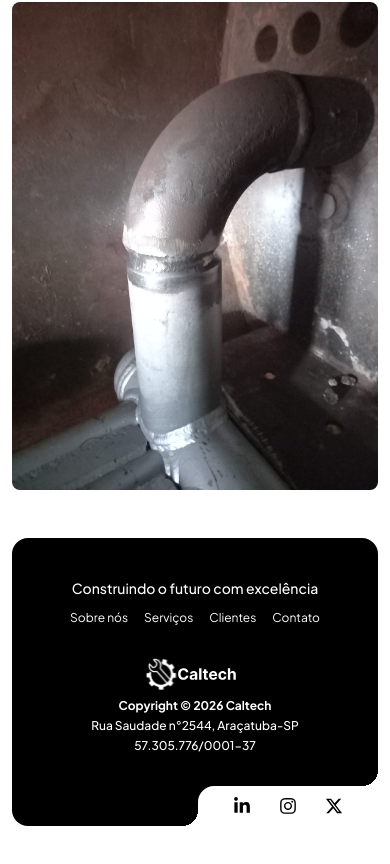
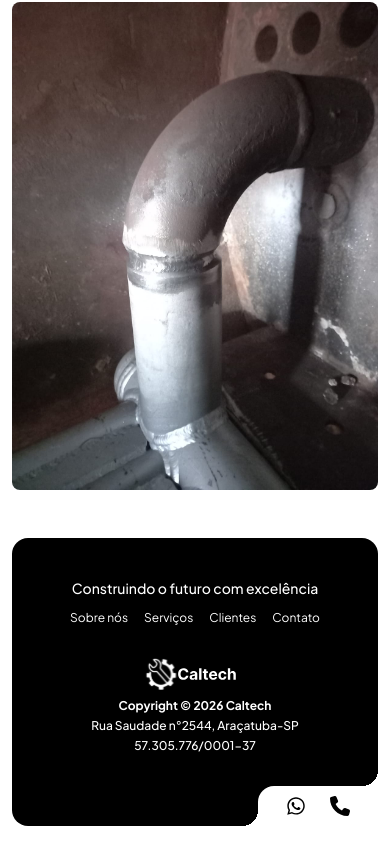
Before and after one commit to julioceno/caltech, a Next.js app: page /projetos/soldagem-caldeiraria-grelhas in a window 390 px wide. Shown: the part 3583-4447 px from the top of the page. Built offline with nearby package versions, Linux system fonts and the light colour scheme.

Commit message:
feat: update WhatsApp and phone links across components for consistency

```diff
--- a/src/app/projetos/[id]/page.tsx
+++ b/src/app/projetos/[id]/page.tsx
@@ -4,7 +4,7 @@ import BackToHomeLink from "@/src/components/BackToHomeLink";
 import { BsWhatsapp } from "react-icons/bs";
 import SectionTitle from "@/src/components/SectionTitle";
 import ProjectGallery from "@/src/components/ProjectGallery";
-import { contentData, whatsappComercial } from "@/src/data/texts";
+import { contentData, whatsappComercialLink } from "@/src/data/texts";
 import { projectsData as projects } from "@/src/data/projectsData";
 import { getProjectImages } from "@/src/utils/getProjectImages";
 
@@ -65,7 +65,7 @@ export default async function ProjectPage({ params }: Props) {
 			/>
 			<p className="text-sm md:text-md  lg:text-lg text-gray-600">{project.paragraph}</p>
 			<Button
-				href={whatsappComercial}
+				href={whatsappComercialLink}
 				variant='green'
 				className=""
 				iconLeft={<BsWhatsapp size={20} />}
--- a/src/components/Footer.tsx
+++ b/src/components/Footer.tsx
@@ -1,32 +1,25 @@
 import Image from "next/image";
 import BottomRightNotchCard from "./BottomRightNotchCard";
 import { NavItem } from "./NavItem";
-import { contentData } from "../data/texts";
-import { FaLinkedinIn, FaInstagram, FaXTwitter } from "react-icons/fa6";
+import { callComercialLink, contentData, whatsappComercialLink } from "../data/texts";
+import { FaWhatsapp, FaPhone } from "react-icons/fa6";
 
 function SocialIcons() {
   return (
-    <div className="flex items-center gap-3">
+    <div className="flex items-center gap-2">
       <a
-        href="#"
-        aria-label="LinkedIn"
+        href={whatsappComercialLink}
+        aria-label="WhatsApp"
         className="bg-white rounded-lg p-2 text-primary hover:opacity-80 transition-opacity"
       >
-        <FaLinkedinIn size={18} />
+        <FaWhatsapp size={20} />
       </a>
       <a
-        href="#"
-        aria-label="Instagram"
+        href={callComercialLink}
+        aria-label="Telefone"
         className="bg-white rounded-lg p-2 text-primary hover:opacity-80 transition-opacity"
       >
-        <FaInstagram size={18} />
-      </a>
-      <a
-        href="#"
-        aria-label="X"
-        className="bg-white rounded-lg p-2 text-primary hover:opacity-80 transition-opacity"
-      >
-        <FaXTwitter size={18} />
+        <FaPhone size={20} />
       </a>
     </div>
   );
@@ -40,7 +33,7 @@ export default function Footer() {
         <BottomRightNotchCard
           className="w-full"
           cardBgColor="bg-primary"
-          notchWidth={180}
+          notchWidth={120}
           notchHeight={40}
           notchContent={<SocialIcons />}
         >
--- a/src/components/Header.tsx
+++ b/src/components/Header.tsx
@@ -6,7 +6,7 @@ import Image from "next/image";
 import { NavItem } from "./NavItem";
 import { HamburgerButton } from "./HamburgerButton";
 import Button from "./Button";
-import { contentData, whatsappComercial } from "../data/texts";
+import { contentData, whatsappComercialLink } from "../data/texts";
 
 export default function Header() {
   const [isMenuOpen, setIsMenuOpen] = useState(false);
@@ -66,7 +66,7 @@ export default function Header() {
         <div className="mt-4">
           <Button
             variant="primary"
-            href={whatsappComercial}
+            href={whatsappComercialLink}
             openInNewTab
           >
             {contentData.header.contactButton}
--- a/src/components/Hero.tsx
+++ b/src/components/Hero.tsx
@@ -2,11 +2,11 @@ import Image from "next/image";
 import Button from "./Button";
 import SectionTitle from "./SectionTitle";
 import { FiArrowUpRight } from "react-icons/fi";
-import { contentData, whatsappComercial } from "../data/texts";
+import { contentData, whatsappComercialLink } from "../data/texts";
 
 export default function Hero() {
     const MainButton = () => (
-        <Button variant="featured" iconRight={<FiArrowUpRight className="w-5 h-5" />} href={whatsappComercial} openInNewTab>
+        <Button variant="featured" iconRight={<FiArrowUpRight className="w-5 h-5" />} href={whatsappComercialLink} openInNewTab>
             {contentData.hero.startProjectButton}
         </Button>
     );
--- a/src/components/ServicesAccordionSection.tsx
+++ b/src/components/ServicesAccordionSection.tsx
@@ -3,7 +3,7 @@ import Accordion from "./Accordion";
 import { servicesAccordionData } from "../data/accordionData";
 import Button from "./Button";
 import { FiArrowUpRight } from "react-icons/fi";
-import { contentData, whatsappComercial } from "../data/texts";
+import { contentData, whatsappComercialLink } from "../data/texts";
 
 export default function ServicesAccordionSection() {
   return (
@@ -18,7 +18,7 @@ export default function ServicesAccordionSection() {
           <Button
             variant="featured"
             iconRight={<FiArrowUpRight className="w-5 h-5" />}
-            href={whatsappComercial}
+            href={whatsappComercialLink}
             openInNewTab
           >
             {contentData.servicesAccordionSection.startProjectButton}
--- a/src/data/texts.ts
+++ b/src/data/texts.ts
@@ -1,4 +1,5 @@
-export const whatsappComercial = "https://wa.me/5518997890380";
+export const whatsappComercialLink = "https://wa.me/5518997890380";
+export const callComercialLink = "tel:+5518997890380";
 
 export const contentData = {
   header: {
@@ -60,7 +61,7 @@ navLinks: [
         subtitle: "Solicitar Orçamento Comercial",
         phone: "18 99789-0380",
         email: "comercial@caltech.com.br",
-        whatsappLink: whatsappComercial,
+        whatsappLink: whatsappComercialLink,
         buttonText: "Entre em contato",
       },
       {
```
